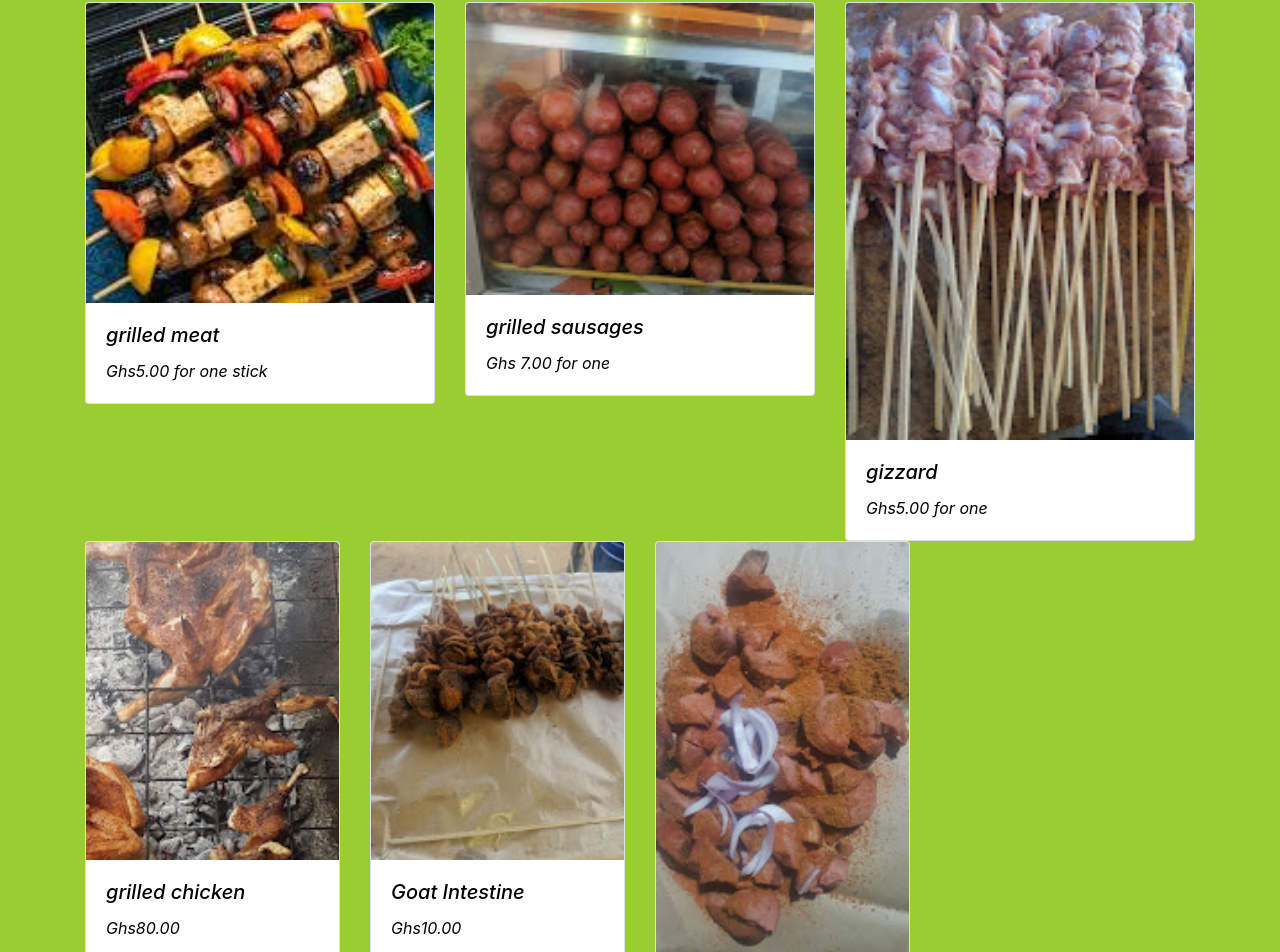
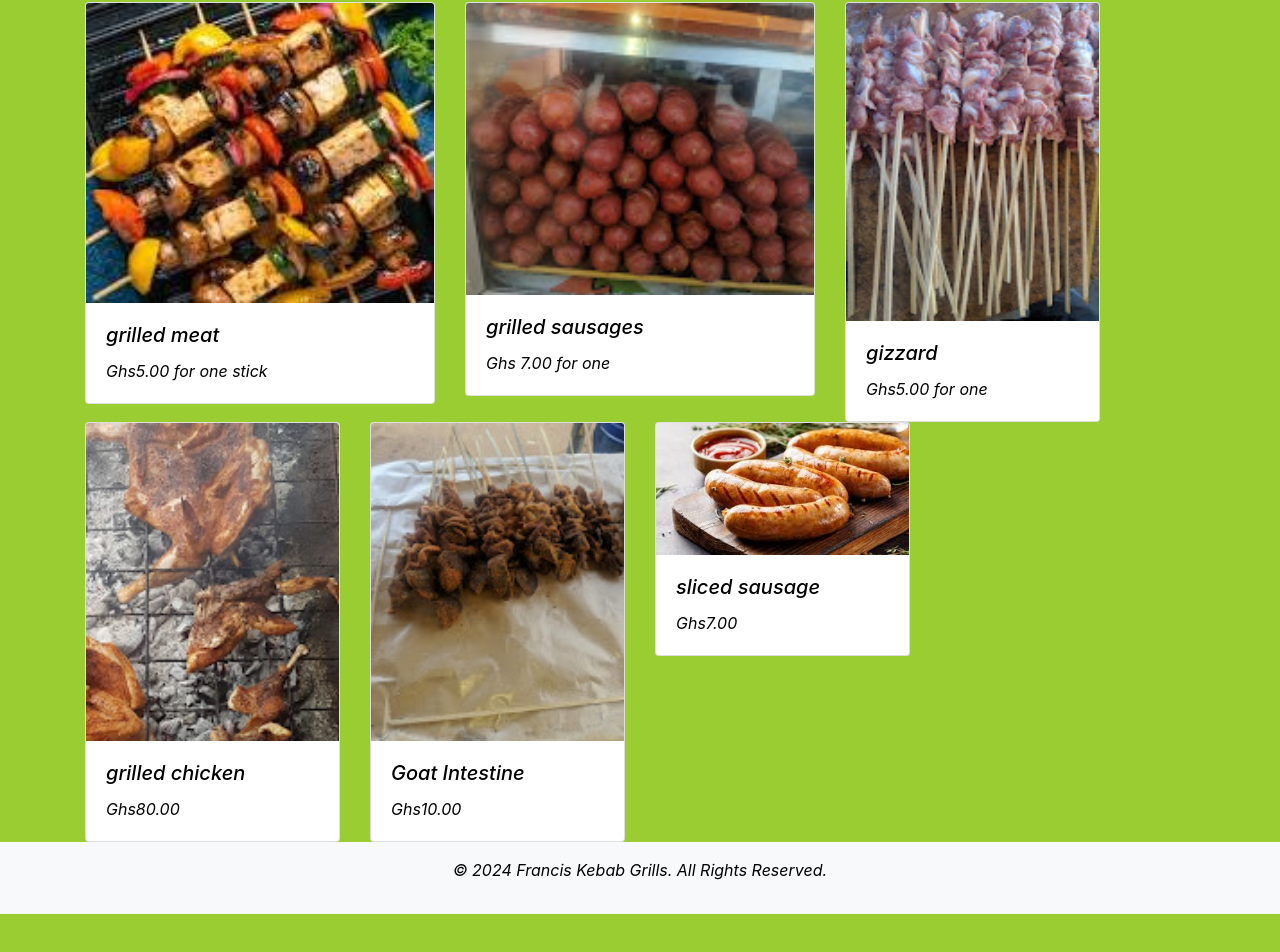
Before and after one commit to boyahroger/Boyah-Roger_052230540018, a plain HTML site: page index.html in a window 1280 px wide. Shown: the part 308-1260 px from the top of the page. After the commit the page ends 1222 px from the top, so only its background shows below. Drawn offline with nearby package versions, Linux system fonts and the light colour scheme.

Commit message:
Add files via upload

```diff
--- a/index.html
+++ b/index.html
@@ -77,7 +77,7 @@
           </div>
       </div>
 
-      <div class="col-md-4">
+      <div class="col-md-3">
           <div class="card">
               <img src="gizzard.jpg" class="card-img-top" alt="Dish 2">
               <div class="card-body">
@@ -106,7 +106,7 @@
       </div>
 <div class="col-md-3">
           <div class="card">
-              <img src="sliced.jpg"9 class="card-img-top" alt="Dish 3">
+              <img src="ss.jpeg"9 class="card-img-top" alt="Dish 3">
               <div class="card-body">
                   <h5 class="card-title">sliced sausage</h5>
                   <p class="card-text">Ghs7.00</p>
```
Also changed, not shown: ss.jpeg (added).
